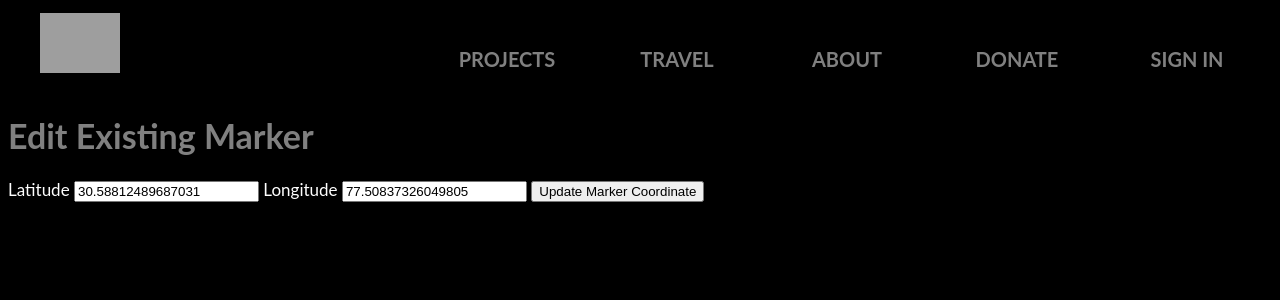
After one commit to saasbook/rishi, a Rails app: page /members/1/coordinates/1/edit in a window 1280 px wide. The commit adds this page. Shown: the top 300 px of the page. Run offline with Rails 7, Linux system fonts and the light colour scheme; data comes from the database, SQL or seed files in the repository; tables that the repository leaves empty hold one stand-in row (values such as "Sample post"); style sheets or scripts are compiled from the project's sources; some libraries are stand-ins or nearby versions; grey boxes are pictures that could not be loaded.

Commit message:
Finished Edit/Delete Functionality for Marker

```diff
--- a/app/controllers/coordinates_controller.rb
+++ b/app/controllers/coordinates_controller.rb
@@ -1,4 +1,8 @@
 class CoordinatesController < ApplicationController
+    def coordinate_params
+        params.require(:coordinate).permit(:lat, :lng)
+    end
+
     def create
         input_coordinate = params[:coordinate]
         input_lat = input_coordinate[:latitude]
@@ -32,4 +36,23 @@ class CoordinatesController < ApplicationController
             redirect_to root_path
         end
     end
+
+    def destroy
+        id = params[:id]
+        coord = Coordinate.find_by_id(id)
+        coord.destroy!
+        redirect_to root_path
+    end
+
+    def edit
+        @coordinate = Coordinate.find(params[:id])
+        @member = User.find(params[:member_id])
+    end
+
+    def update
+        @coordinate = Coordinate.find(params[:id])
+        @coordinate.update_attributes!(coordinate_params)
+        flash[:notice] = "Marker was successfully updated."
+        redirect_to root_path
+    end
 end
--- a/app/controllers/members_controller.rb
+++ b/app/controllers/members_controller.rb
@@ -3,5 +3,6 @@ class MembersController < ApplicationController
     def index
         user_id = session[:user_id]
         @member = User.find_by_uid(user_id)
+        @committees = Committee.all
     end
 end
--- /dev/null
+++ b/app/views/coordinates/edit.html.haml
@@ -0,0 +1,11 @@
+%h1 Edit Existing Marker
+
+= form_tag member_coordinate_path(:member_id => @member.id, :id => @coordinate.id), :method => :put do
+
+  = label :coordinate, :lat, 'Latitude'
+  = text_field :coordinate, 'lat'
+
+  = label :coordinate, :lng, 'Longitude'
+  = text_field :coordinate, 'lng'
+
+  = submit_tag 'Update Marker Coordinate'
--- a/app/views/layouts/application.html.erb
+++ b/app/views/layouts/application.html.erb
@@ -28,7 +28,7 @@
 		</ul>
 	</div>
 	<a href='./index.html'><div class='logo'>
-		<img src=assets/logo_with_title.png></img>
+		<img src=/assets/logo_with_title.png></img>
 	</div></a>
 </body>
 
```
Also changed, not shown: app/views/members/index.html.haml (+19 -0 lines).
